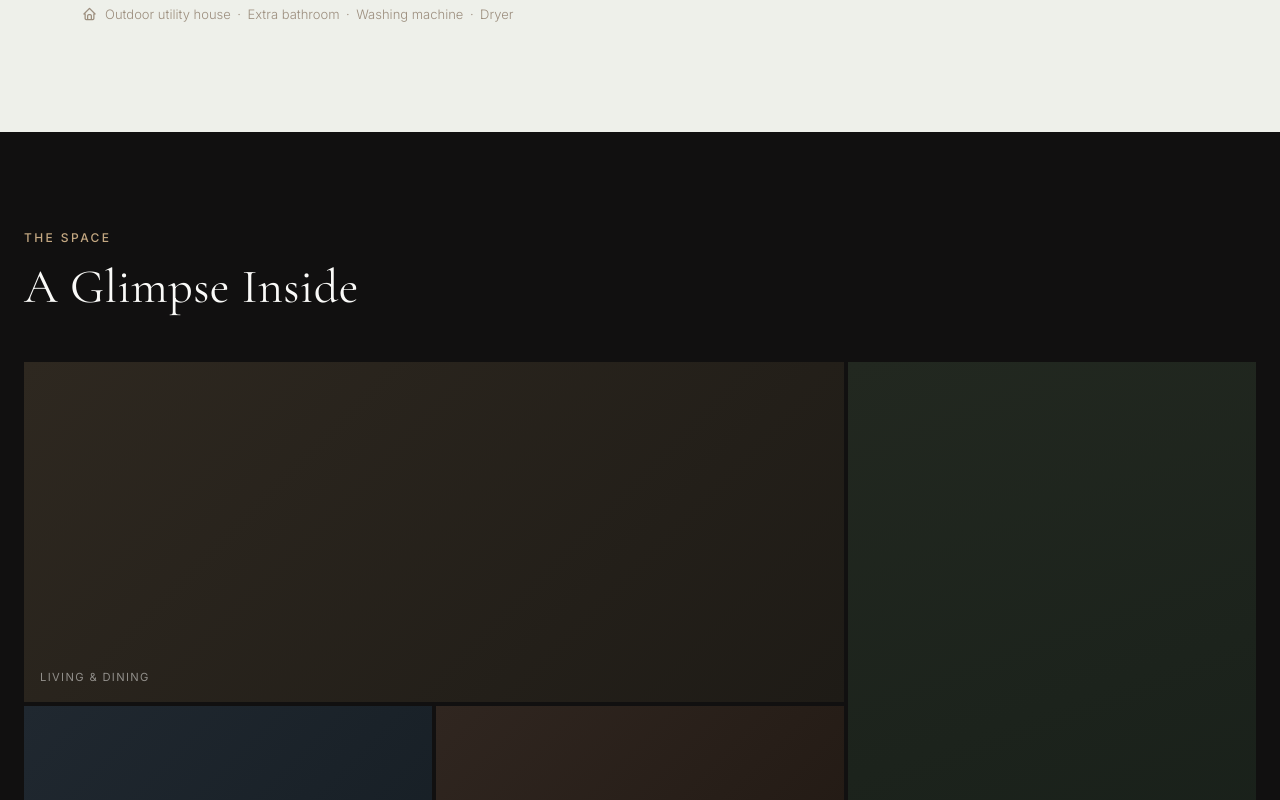
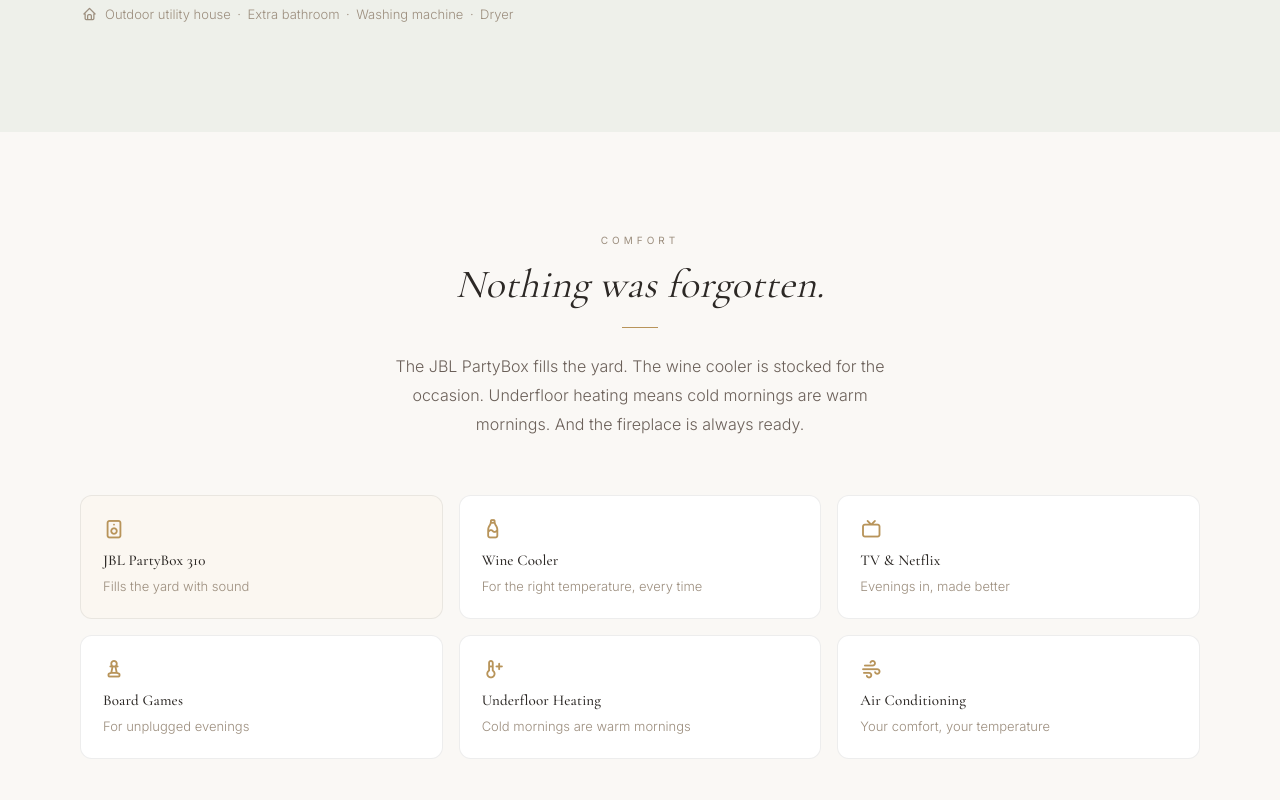
Before and after one commit to aleksandrapavicevic4/bungalov28, a Next.js app: page / in a window 1280 px wide. Shown: the part 3360-4160 px from the top of the page. Built offline with nearby package versions, Linux system fonts and the light colour scheme.

Commit message:
Add amenities comfort and entertainment zone

```diff
--- a/app/globals.css
+++ b/app/globals.css
@@ -21,6 +21,7 @@
   --bg-sage:       #EEF0EA;
   --bg-eco:        #E8EDE4;
   --bg-card:       #FFFFFF;
+  --bg-card-warm:  #FBF7F1;
   --gold:          #B8945A;
   --text-primary:  #2C2825;
   --text-body:     #6B6059;
--- a/components/sections/Amenities/Amenities.module.css
+++ b/components/sections/Amenities/Amenities.module.css
@@ -453,6 +453,93 @@
 
 
 /* ─────────────────────────────────────────────────────────────
+   Layer 3C — Comfort & Entertainment Zone
+───────────────────────────────────────────────────────────── */
+
+.comfort {
+  background-color: var(--bg-primary);
+  padding: 100px var(--container-padding);
+}
+
+.comfortInner {
+  max-width: 1200px;
+  margin: 0 auto;
+  padding: 0 40px;
+  display: flex;
+  flex-direction: column;
+  gap: 56px;
+}
+
+/* Centered text header */
+
+.comfortHeader {
+  max-width: 500px;
+  margin: 0 auto;
+  display: flex;
+  flex-direction: column;
+  align-items: center;  /* centers the goldDivider and all text */
+  text-align: center;
+  gap: 0;
+}
+
+/* Comfort-specific divider: inherits gold bar appearance
+   but is centred via the flex parent — no extra margin needed */
+.comfortDivider {
+  width: 36px;
+  height: 1px;
+  background-color: var(--gold);
+  margin-bottom: 1.5rem;
+  flex-shrink: 0;
+}
+
+/* 3×2 card grid */
+
+.comfortGrid {
+  display: grid;
+  grid-template-columns: repeat(3, 1fr);
+  gap: 16px;
+}
+
+.comfortCard {
+  background: var(--bg-card);
+  border-radius: 12px;
+  border: 0.5px solid var(--border-default);
+  padding: 22px;
+  display: flex;
+  flex-direction: column;
+  gap: 7px;
+}
+
+/* Featured card — JBL PartyBox, slightly warm tint */
+.comfortCardFeatured {
+  background: var(--bg-card-warm);
+}
+
+.comfortCardIcon {
+  font-size: 22px;
+  color: var(--gold);
+  line-height: 1;
+  margin-bottom: 4px;
+}
+
+.comfortCardTitle {
+  font-family: var(--font-display);
+  font-size: 15px;
+  font-weight: 500;
+  color: var(--text-primary);
+  line-height: 1.2;
+}
+
+.comfortCardDetail {
+  font-family: var(--font-body);
+  font-size: 13px;
+  font-weight: 300;
+  color: var(--text-hint);
+  line-height: 1.55;
+}
+
+
+/* ─────────────────────────────────────────────────────────────
    Responsive — Tablet (≤ 900px)
 ───────────────────────────────────────────────────────────── */
 
@@ -495,6 +582,15 @@
 
   .groundsText {
     order: -1;
+  }
+
+  /* Comfort: 2-column card grid, tighter inner padding */
+  .comfortInner {
+    padding: 0;
+  }
+
+  .comfortGrid {
+    grid-template-columns: repeat(2, 1fr);
   }
 }
 
@@ -546,4 +642,13 @@
   .groundsRow {
     grid-template-columns: 1fr;
   }
+
+  /* Comfort: tighter padding, single-column cards */
+  .comfort {
+    padding: 70px 24px;
+  }
+
+  .comfortGrid {
+    grid-template-columns: 1fr;
+  }
 }
--- a/components/sections/Amenities/Amenities.tsx
+++ b/components/sections/Amenities/Amenities.tsx
@@ -41,6 +41,45 @@ const groundsCards = [
     title: 'Kitchen Garden',
     desc: 'Vegetables actually from the garden',
     icon: 'ti-plant',
+  },
+];
+
+const comfortCards = [
+  {
+    title: 'JBL PartyBox 310',
+    detail: 'Fills the yard with sound',
+    icon: 'ti-device-speaker',
+    featured: true,
+  },
+  {
+    title: 'Wine Cooler',
+    detail: 'For the right temperature, every time',
+    icon: 'ti-bottle',
+    featured: false,
+  },
+  {
+    title: 'TV & Netflix',
+    detail: 'Evenings in, made better',
+    icon: 'ti-device-tv',
+    featured: false,
+  },
+  {
+    title: 'Board Games',
+    detail: 'For unplugged evenings',
+    icon: 'ti-chess',
+    featured: false,
+  },
+  {
+    title: 'Underfloor Heating',
+    detail: 'Cold mornings are warm mornings',
+    icon: 'ti-temperature-plus',
+    featured: false,
+  },
+  {
+    title: 'Air Conditioning',
+    detail: 'Your comfort, your temperature',
+    icon: 'ti-wind',
+    featured: false,
   },
 ];
 
@@ -294,6 +333,64 @@ export default function Amenities() {
         </div>
       </div>
 
+      {/* ── Layer 3C: Comfort & Entertainment Zone ───────────────── */}
+      <div className={styles.comfort}>
+        <div className={styles.comfortInner}>
+
+          {/* Centered text header */}
+          <div className={styles.comfortHeader}>
+            <p
+              className={`${styles.zoneLabel} ${styles.animateFade}`}
+              data-animate
+            >
+              Comfort
+            </p>
+            <h2
+              className={`${styles.zoneHeadline} ${styles.animate}`}
+              data-animate
+              style={{ transitionDelay: '200ms' }}
+            >
+              Nothing was forgotten.
+            </h2>
+            <div
+              className={`${styles.comfortDivider} ${styles.animateFade}`}
+              data-animate
+              style={{ transitionDelay: '300ms' }}
+              aria-hidden="true"
+            />
+            <p
+              className={`${styles.zoneBody} ${styles.animateFade}`}
+              data-animate
+              style={{ transitionDelay: '400ms' }}
+            >
+              The JBL PartyBox fills the yard. The wine cooler is stocked for
+              the occasion. Underfloor heating means cold mornings are warm
+              mornings. And the fireplace is always ready.
+            </p>
+          </div>
+
+          {/* 3×2 card grid — wave stagger L→R, T→B */}
+          <div className={styles.comfortGrid}>
+            {comfortCards.map((item, i) => (
+              <div
+                key={item.title}
+                className={`${styles.comfortCard} ${item.featured ? styles.comfortCardFeatured : ''} ${styles.animate}`}
+                data-animate
+                style={{ transitionDelay: `${i * 60}ms` }}
+              >
+                <i
+                  className={`ti ${item.icon} ${styles.comfortCardIcon}`}
+                  aria-hidden="true"
+                />
+                <h3 className={styles.comfortCardTitle}>{item.title}</h3>
+                <p className={styles.comfortCardDetail}>{item.detail}</p>
+              </div>
+            ))}
+          </div>
+
+        </div>
+      </div>
+
     </section>
   );
 }
```
